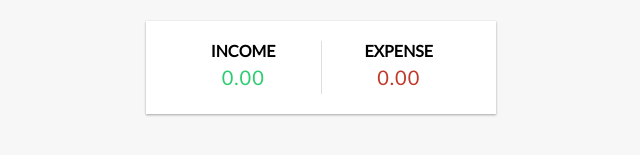
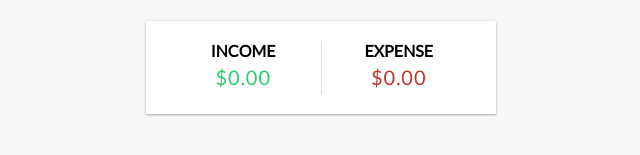
Before and after one commit to rami3rouhana/expense-tracker, a React (Create React App) app in the folder expense-tracker-react/: page / in a window 1280 px wide. Shown: the part 205-360 px from the top of the page, without its empty margins (319-959 px from the left). Built offline with nearby package versions, Linux system fonts and the light colour scheme.

Commit message:
Refactoring Money Display

```diff
--- a/expense-tracker-react/src/components/Balance.js
+++ b/expense-tracker-react/src/components/Balance.js
@@ -1,4 +1,5 @@
 import React, { useContext } from 'react'
+import { numberWithCommas } from '../utils/format'
 
 import { GlobalContext } from '../context/GlobalState'
 
@@ -11,7 +12,7 @@ export const Balance = () => {
   return (
     <>
       <h4>Your Balance</h4>
-      <h1>{total}$</h1>
+      <h1>{numberWithCommas(total)}$</h1>
     </>
   )
 }
--- a/expense-tracker-react/src/components/IncomeExpenses.js
+++ b/expense-tracker-react/src/components/IncomeExpenses.js
@@ -1,4 +1,5 @@
 import React, { useContext } from 'react'
+import { numberWithCommas } from '../utils/format'
 
 import { GlobalContext } from '../context/GlobalState'
 
@@ -21,11 +22,11 @@ export const IncomeExpenses = () => {
         <div className="inc-exp-container">
             <div>
                 <h4>Income</h4>
-                <p className="money plus">{income}</p>
+                <p className="money plus">${numberWithCommas(income)}</p>
             </div>
             <div>
                 <h4>Expense</h4>
-                <p className="money minus">{expense}</p>
+                <p className="money minus">${numberWithCommas(expense)}</p>
             </div>
         </div>
     )
--- a/expense-tracker-react/src/components/Transaction.js
+++ b/expense-tracker-react/src/components/Transaction.js
@@ -1,14 +1,17 @@
 import React, { useContext } from 'react'
+import { numberWithCommas } from '../utils/format'
 
 import { GlobalContext } from '../context/GlobalState'
 
 export const Transaction = ({ transaction }) => {
+
     const { deleteTransaction } = useContext(GlobalContext)
 
     const sign = transaction.amount < 0 ? '-' : '+'
+
     return (
         <li className={transaction.amount < 0 ? 'minus' : 'plus'}>
-            {transaction.text} <span>{sign}${Math.abs(transaction.amount)}</span><button className="delete-btn" onClick={() => { deleteTransaction(transaction.id) }}>x</button>
+            {transaction.text} <span>{sign}${numberWithCommas(Math.abs(transaction.amount))}</span><button className="delete-btn" onClick={() => {deleteTransaction(transaction._id) }}>x</button>
         </li>
     )
 }
--- /dev/null
+++ b/expense-tracker-react/src/utils/format.js
@@ -0,0 +1,3 @@
+export function numberWithCommas(x) {
+    return x.toString().replace(/\B(?=(\d{3})+(?!\d))/g, ",");
+    }
```
